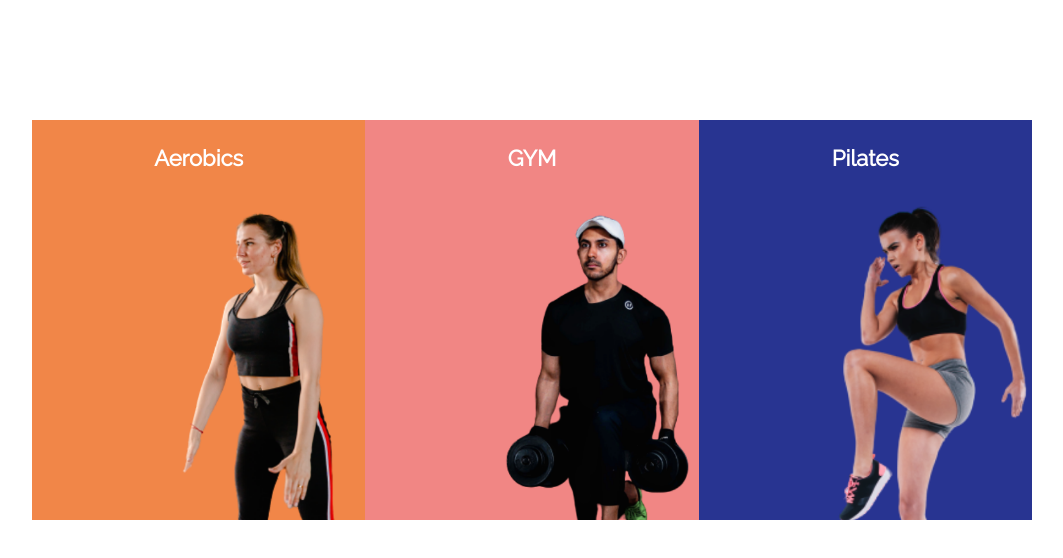
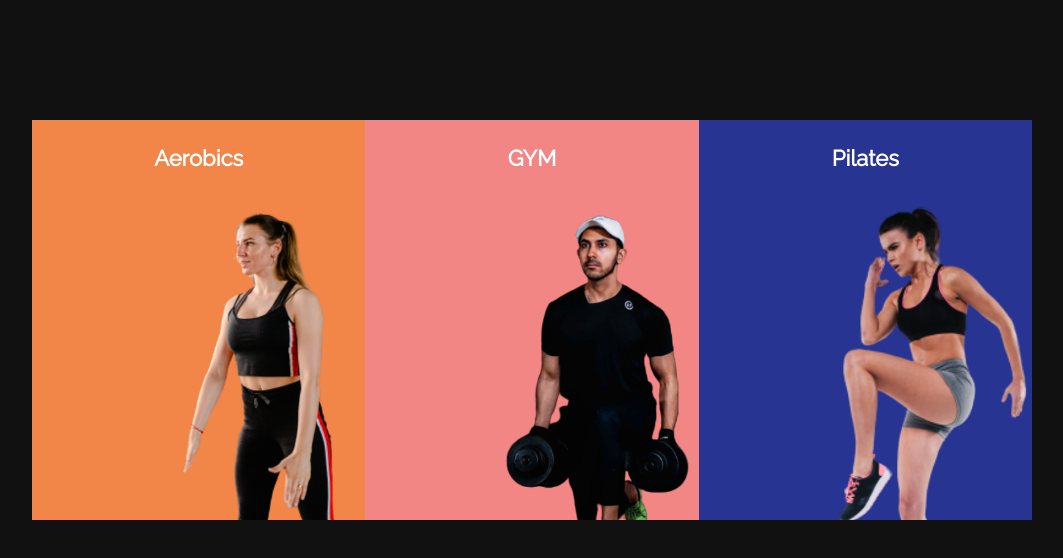
Before and after one commit to debutler266/Image_Gallery-, a plain HTML site: page index.html in a window 1280 px wide. Shown: the whole page, without its empty margins (108-1171 px from the left). Drawn offline with Linux system fonts and the light colour scheme.

Commit message:
changed background for final push

```diff
--- a/style.css
+++ b/style.css
@@ -2,6 +2,10 @@
   margin: 0;
   padding: 0;
   font-family: 'Raleway', sans-serif;
+}
+
+body {
+  background: #111;
 }
 
 .container {
```
